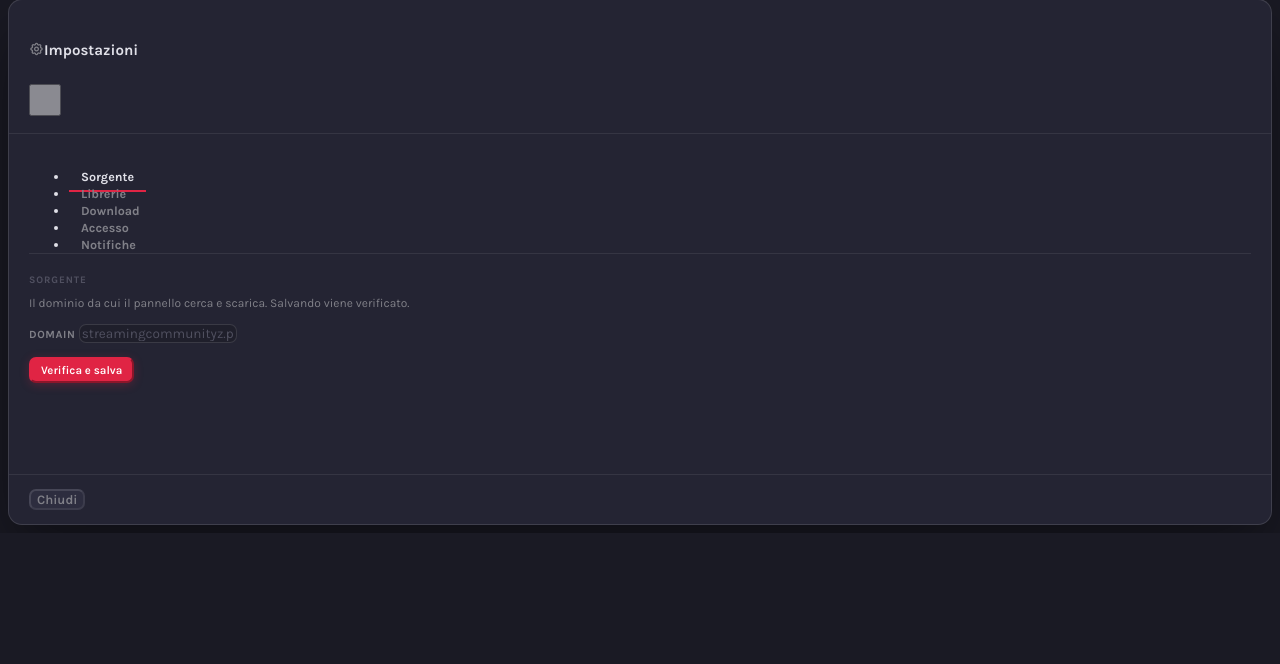
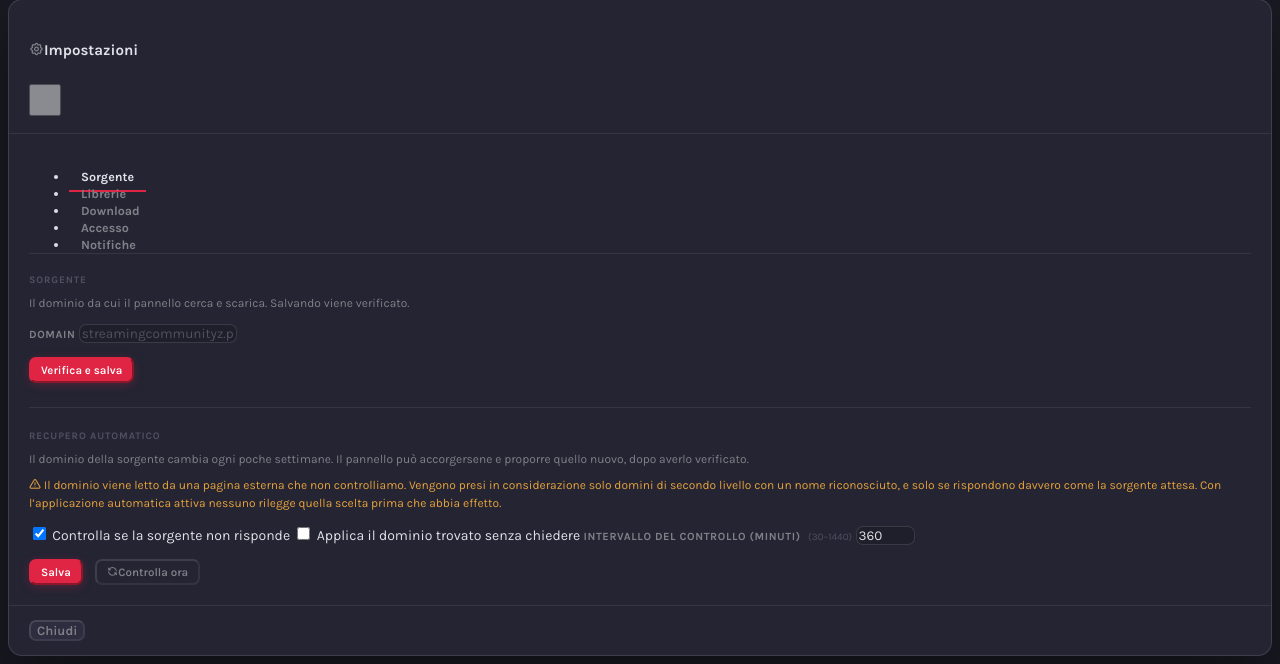
Before and after one commit to EdoardoFiore/StreamingCommunity-downloader, a FastAPI app: page / in a window 1280 px wide. Shown: the part 809-1473 px from the top of the page. Before the commit the page ends 1339 px from the top, so only its background shows below. Run offline with FastAPI, Linux system fonts and the light colour scheme; data that the repository does not hold is empty; parts of the project's set-up code (start-up, migrations or seed data) failed here and were passed over; some libraries are stand-ins or nearby versions.

Commit message:
feat(domain): banner and recovery settings
The banner is static markup toggled by JS, so the data-perm sweep in initAuth
hides Applica and Ignora from anyone who cannot use them without this template
having to know who that is. It sits above the search page, where a user staring
at a broken search will actually be looking.

Turning auto-apply on goes through scConfirm. It is the one setting here that
hands a page we do not control the ability to move the panel's source, and it
deserves the one deliberate click.

"Controlla ora" reports what was refused, not just that nothing was found. A
rebranded source and an edited page are indistinguishable from inside the guard;
showing the rejected hosts is what lets a person tell them apart and type the
new name in.

Two settings panes now read /api/domain/settings, so the fetch is shared per
modal-open and cleared alongside _settingsLoaded. Every field on SettingsUpdate
becomes optional to go with it: each section sends only what it owns, and the
merge added in the earlier refactor fills in the rest — so saving performance
can no longer clobber a recovery setting changed seconds earlier in the same
modal.

Co-Authored-By: Claude Opus 5 <noreply@anthropic.com>

```diff
--- a/app/static/app.js
+++ b/app/static/app.js
@@ -232,7 +232,10 @@ function showToast(message, type = 'info') {
 
 document.addEventListener('DOMContentLoaded', async () => {
   if (!await initAuth()) return;
-  if (can('REQUEST') || can('DOWNLOAD') || can('MANAGE_SETTINGS')) await loadDomainStatus();
+  if (can('REQUEST') || can('DOWNLOAD') || can('MANAGE_SETTINGS')) {
+    await loadDomainStatus();
+    loadDomainCandidate();
+  }
   if (can('MANAGE_SETTINGS')) await Promise.all([loadLibraries(), loadPerfSettings()]);
   if (can('DOWNLOAD') || can('MANAGE_REQUESTS')) {
     connectGlobalStream();
@@ -274,6 +277,67 @@ async function loadDomainStatus() {
       openSettings();
     }
   } catch(e) { console.error('loadDomainStatus:', e); }
+}
+
+// ── Source domain moved ────────────────────────────────────────────────────────
+//
+// The panel proposes; a person applies. See app/core/domain_recovery.py for why
+// adopting a domain published on a page we do not control is not something that
+// happens quietly.
+
+let _domainCandidate = null;
+
+async function loadDomainCandidate() {
+  try {
+    const res = await fetch('/api/domain/candidate');
+    if (!res.ok) return;
+    const data = await safeJson(res);
+    _domainCandidate = data.candidate || null;
+    renderDomainBanner();
+  } catch (e) { /* a missing banner is not worth a console error */ }
+}
+
+function renderDomainBanner() {
+  const banner = document.getElementById('domain-banner');
+  if (!banner) return;
+  if (!_domainCandidate) { banner.style.display = 'none'; return; }
+  document.getElementById('domain-banner-host').textContent = _domainCandidate.host;
+  banner.style.display = '';
+}
+
+async function applyDomainCandidate() {
+  if (!_domainCandidate) return;
+  const btn = document.getElementById('domain-banner-apply');
+  btn.disabled = true;
+  try {
+    const res = await fetch('/api/domain/candidate/apply', {
+      method: 'POST',
+      headers: {'Content-Type': 'application/json'},
+      // Echoed back as a confirmation token: the server compares it with what
+      // it found and refuses a mismatch rather than trusting this value.
+      body: JSON.stringify({domain: _domainCandidate.host}),
+    });
+    if (res.ok) {
+      const data = await safeJson(res);
+      showToast(`Dominio aggiornato: ${data.domain}`, 'success');
+      _domainCandidate = null;
+      renderDomainBanner();
+      await loadDomainStatus();
+    } else {
+      const d = await safeJson(res);
+      showToast(d.detail || 'Impossibile applicare il dominio', 'danger');
+    }
+  } catch (e) { showToast('Errore di rete', 'danger'); }
+  finally { btn.disabled = false; }
+}
+
+async function dismissDomainCandidate() {
+  if (!await scConfirm('Ignorare il dominio trovato? Il pannello resta sul dominio attuale.')) return;
+  try {
+    await fetch('/api/domain/candidate/dismiss', {method: 'POST'});
+  } catch (e) { /* clearing a banner is best effort */ }
+  _domainCandidate = null;
+  renderDomainBanner();
 }
 
 // ── Source selector ────────────────────────────────────────────────────────────
@@ -671,6 +735,7 @@ const ALL_NOTIFICATION_EVENTS = NOTIFICATION_EVENT_GROUPS.flatMap(g => g.events)
 const _SETTINGS_FEEDBACK_IDS = [
   'domain-feedback', 'libraries-feedback', 'perf-settings-feedback',
   'jf-connect-feedback', 'jf-reconnect-feedback', 'notif-channels-feedback',
+  'domain-recovery-feedback',
 ];
 
 function _feedback(id, message = '', kind = 'muted') {
@@ -684,10 +749,24 @@ function _feedback(id, message = '', kind = 'muted') {
 // modal no longer waits on the slowest section (disk usage stats every library
 // path, on an NFS mount that can be asleep).
 const _SETTINGS_TAB_LOADERS = {
+  sorgente: () => loadDomainRecoverySettings(),
   download: () => loadPerfSettings(),
   accesso: () => loadJellyfinSettings(),
   notifiche: () => loadNotificationChannels(),
 };
+
+// Two panes read the same endpoint. Shared per modal-open so switching between
+// them does not fetch it twice; cleared alongside _settingsLoaded.
+let _appSettingsPromise = null;
+
+function _loadAppSettings() {
+  if (!_appSettingsPromise) {
+    _appSettingsPromise = fetch('/api/domain/settings')
+      .then(res => (res.ok ? safeJson(res) : null))
+      .catch(() => null);
+  }
+  return _appSettingsPromise;
+}
 
 // Tabs whose panes only talk to MANAGE_SETTINGS endpoints: without it they would
 // render as empty panes fed by 403s.
@@ -744,6 +823,7 @@ async function openSettings() {
   // Cleared on every open so a value changed elsewhere is picked up; within one
   // open, moving between tabs does not refetch.
   _settingsLoaded.clear();
+  _appSettingsPromise = null;
   showModal('settings-modal');
   const tabs = _visibleSettingsTabs();
   await switchSettingsTab(tabs.includes('sorgente') ? 'sorgente' : tabs[0]);
@@ -1084,15 +1164,93 @@ async function connectJellyfin(reconfigure) {
 }
 
 async function loadPerfSettings() {
-  try {
-    const res = await fetch('/api/domain/settings');
-    if (!res.ok) return;
+  const data = await _loadAppSettings();
+  if (!data) return;
+  document.getElementById('setting-max-concurrent').value = data.max_concurrent_downloads ?? 3;
+  document.getElementById('setting-max-workers').value = data.max_segment_workers ?? 16;
+  document.getElementById('setting-watch-interval').value =
+    data.series_watch_interval_minutes ?? 240;
+}
+
+async function loadDomainRecoverySettings() {
+  const data = await _loadAppSettings();
+  if (!data) return;
+  document.getElementById('domain-auto-check').checked =
+    data.domain_auto_check_enabled !== false;
+  document.getElementById('domain-auto-apply').checked = !!data.domain_auto_apply;
+  document.getElementById('domain-check-interval').value =
+    data.domain_check_interval_minutes ?? 360;
+}
+
+async function saveDomainRecovery() {
+  const btn = document.getElementById('save-domain-recovery-btn');
+  const interval = parseInt(document.getElementById('domain-check-interval').value, 10);
+  if (!(interval >= 30 && interval <= 1440)) {
+    _feedback('domain-recovery-feedback', 'Intervallo tra 30 e 1440 minuti.', 'danger');
+    return;
+  }
+  const autoApply = document.getElementById('domain-auto-apply').checked;
+  // Turning this on hands a page we do not control the ability to move the
+  // panel's source. Worth one deliberate click.
+  if (autoApply && !await scConfirm(
+      'Con l\'applicazione automatica il pannello adotta il dominio trovato senza chiedere. ' +
+      'Verranno accettati solo domini verificati e con un nome riconosciuto. Continuare?')) {
+    return;
+  }
+  btn.disabled = true;
+  _feedback('domain-recovery-feedback', 'Salvataggio...');
+  try {
+    const res = await fetch('/api/domain/settings', {
+      method: 'PUT',
+      headers: {'Content-Type': 'application/json'},
+      body: JSON.stringify({
+        domain_auto_check_enabled: document.getElementById('domain-auto-check').checked,
+        domain_auto_apply: autoApply,
+        domain_check_interval_minutes: interval,
+      }),
+    });
+    if (res.ok) {
+      _feedback('domain-recovery-feedback', 'Salvato.', 'success');
+      showToast('Impostazioni salvate', 'success');
+    } else {
+      const d = await safeJson(res);
+      _feedback('domain-recovery-feedback', d.detail || 'Errore salvataggio.', 'danger');
+    }
+  } catch (e) { _feedback('domain-recovery-feedback', 'Errore di rete.', 'danger'); }
+  finally { btn.disabled = false; }
+}
+
+async function checkDomainNow() {
+  const btn = document.getElementById('domain-check-btn');
+  btn.disabled = true;
+  _feedback('domain-recovery-feedback', 'Controllo in corso...');
+  try {
+    const res = await fetch('/api/domain/check', {method: 'POST'});
+    if (!res.ok) {
+      const d = await safeJson(res);
+      _feedback('domain-recovery-feedback', d.detail || 'Controllo fallito.', 'danger');
+      return;
+    }
     const data = await safeJson(res);
-    document.getElementById('setting-max-concurrent').value = data.max_concurrent_downloads ?? 3;
-    document.getElementById('setting-max-workers').value = data.max_segment_workers ?? 16;
-    document.getElementById('setting-watch-interval').value =
-      data.series_watch_interval_minutes ?? 240;
-  } catch (e) { /* ignore */ }
+    if (data.applied) {
+      _feedback('domain-recovery-feedback', `Applicato ${data.candidate}.`, 'success');
+      await loadDomainStatus();
+    } else if (data.candidate) {
+      _feedback('domain-recovery-feedback', `Trovato ${data.candidate}: da applicare.`, 'success');
+    } else if (data.current_ok) {
+      _feedback('domain-recovery-feedback', 'Il dominio attuale risponde.', 'success');
+    } else {
+      // Rejections are shown rather than swallowed: a rebranded source and an
+      // edited page look identical from here, and only a person can tell them
+      // apart.
+      const why = (data.rejected || []).map(r => `${r.host} (${r.reason})`).join(', ');
+      _feedback('domain-recovery-feedback',
+        why ? `Nessun dominio adottabile. Scartati: ${why}` : 'Nessun dominio trovato.',
+        'danger');
+    }
+    await loadDomainCandidate();
+  } catch (e) { _feedback('domain-recovery-feedback', 'Errore di rete.', 'danger'); }
+  finally { btn.disabled = false; }
 }
 
 async function savePerfSettings() {
@@ -1905,6 +2063,9 @@ function connectGlobalStream() {
         _jobs.delete(msg.job_id);
         document.getElementById(`job-card-${msg.job_id}`)?.remove();
         updateActiveBadge();
+        break;
+      case 'domain_candidate':
+        loadDomainCandidate();
         break;
       case 'notification':
         // A bare signal: the payload lives behind /api/notifications, which is
--- a/app/templates/index.html
+++ b/app/templates/index.html
@@ -1807,6 +1807,31 @@
     <div class="page-body">
       <div class="container-xl">
 
+        <!-- ── Dominio sorgente cambiato ───────────────────────── -->
+        <!--
+          Static markup, toggled by JS. The buttons carry data-perm so the
+          sweep in initAuth() hides them from anyone who cannot apply the
+          change, without this file knowing who that is.
+        -->
+        <div id="domain-banner" class="alert mb-4" role="status"
+             style="display:none;border-color:#e6a23c;background:rgba(230,162,60,.12)">
+          <div class="d-flex align-items-center gap-2 flex-wrap">
+            <i class="ti ti-world-search" style="font-size:18px;color:#e6a23c"></i>
+            <div class="flex-fill">
+              <strong>La sorgente ha cambiato dominio.</strong>
+              Trovato <code id="domain-banner-host"></code>, verificato dal pannello.
+            </div>
+            <button class="btn btn-sm btn-primary" data-perm="MANAGE_SETTINGS"
+                    onclick="applyDomainCandidate()" id="domain-banner-apply">
+              Applica
+            </button>
+            <button class="btn btn-sm btn-ghost-secondary" data-perm="MANAGE_SETTINGS"
+                    onclick="dismissDomainCandidate()">
+              Ignora
+            </button>
+          </div>
+        </div>
+
         <!-- ── Search ──────────────────────────────────────────── -->
         <div id="page-search">
           <div class="mb-4">
@@ -2107,6 +2132,47 @@
             <div id="domain-feedback" class="form-text"></div>
           </div>
         </div>
+
+        <!-- ── Recupero automatico del dominio ───────────────────────────── -->
+        <div class="settings-section">
+          <p class="settings-section-label">Recupero automatico</p>
+          <p class="settings-section-hint">
+            Il dominio della sorgente cambia ogni poche settimane. Il pannello pu&ograve;
+            accorgersene e proporre quello nuovo, dopo averlo verificato.
+          </p>
+          <p class="settings-section-hint" style="color:#e6a23c">
+            <i class="ti ti-alert-triangle me-1"></i>
+            Il dominio viene letto da una pagina esterna che non controlliamo. Vengono presi in
+            considerazione solo domini di secondo livello con un nome riconosciuto, e solo se
+            rispondono davvero come la sorgente attesa. Con l&rsquo;applicazione automatica attiva
+            nessuno rilegge quella scelta prima che abbia effetto.
+          </p>
+
+          <label class="form-check form-switch">
+            <input class="form-check-input" type="checkbox" id="domain-auto-check">
+            <span class="form-check-label">Controlla se la sorgente non risponde</span>
+          </label>
+          <label class="form-check form-switch">
+            <input class="form-check-input" type="checkbox" id="domain-auto-apply">
+            <span class="form-check-label">Applica il dominio trovato senza chiedere</span>
+          </label>
+
+          <label class="form-label mt-3" for="domain-check-interval">
+            Intervallo del controllo (minuti)
+            <span style="color:var(--text-dim);font-size:10px;text-transform:none;font-weight:400;letter-spacing:0;margin-left:4px">(30&ndash;1440)</span>
+          </label>
+          <input type="number" id="domain-check-interval" class="form-control" min="30" max="1440">
+
+          <div class="settings-actions">
+            <button type="button" class="btn btn-primary btn-sm" onclick="saveDomainRecovery()" id="save-domain-recovery-btn">
+              Salva
+            </button>
+            <button type="button" class="btn btn-outline-secondary btn-sm" onclick="checkDomainNow()" id="domain-check-btn">
+              <i class="ti ti-refresh me-1"></i>Controlla ora
+            </button>
+            <div id="domain-recovery-feedback" class="form-text"></div>
+          </div>
+        </div>
         </div>
 
         <div class="settings-pane" data-settings-pane="librerie" style="display:none">
```
Also changed, not shown: app/routers/domain.py (+10 -2 lines).
